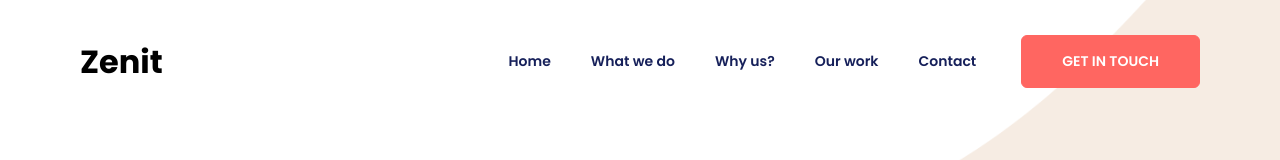
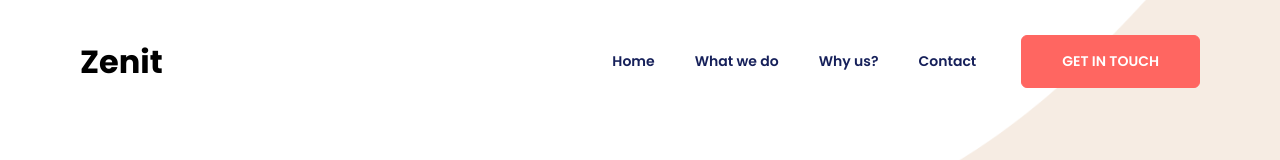
Before and after one commit to pranavsampat/zenitwebsite, a plain HTML site: page index.html in a window 1280 px wide. Shown: the top 160 px of the page. Drawn offline with nearby package versions, Linux system fonts and the light colour scheme.

Commit message:
Update index.html

```diff
--- a/index.html
+++ b/index.html
@@ -61,9 +61,7 @@
               <a href="#features" class="nav-link">Why us?</a>
             </li>
 
-            <li class="nav-item">
-              <a href="#" class="nav-link">Our work</a>
-            </li>
+
 
             <li class="nav-item">
               <a href="#contact" class="nav-link">Contact</a>
```
